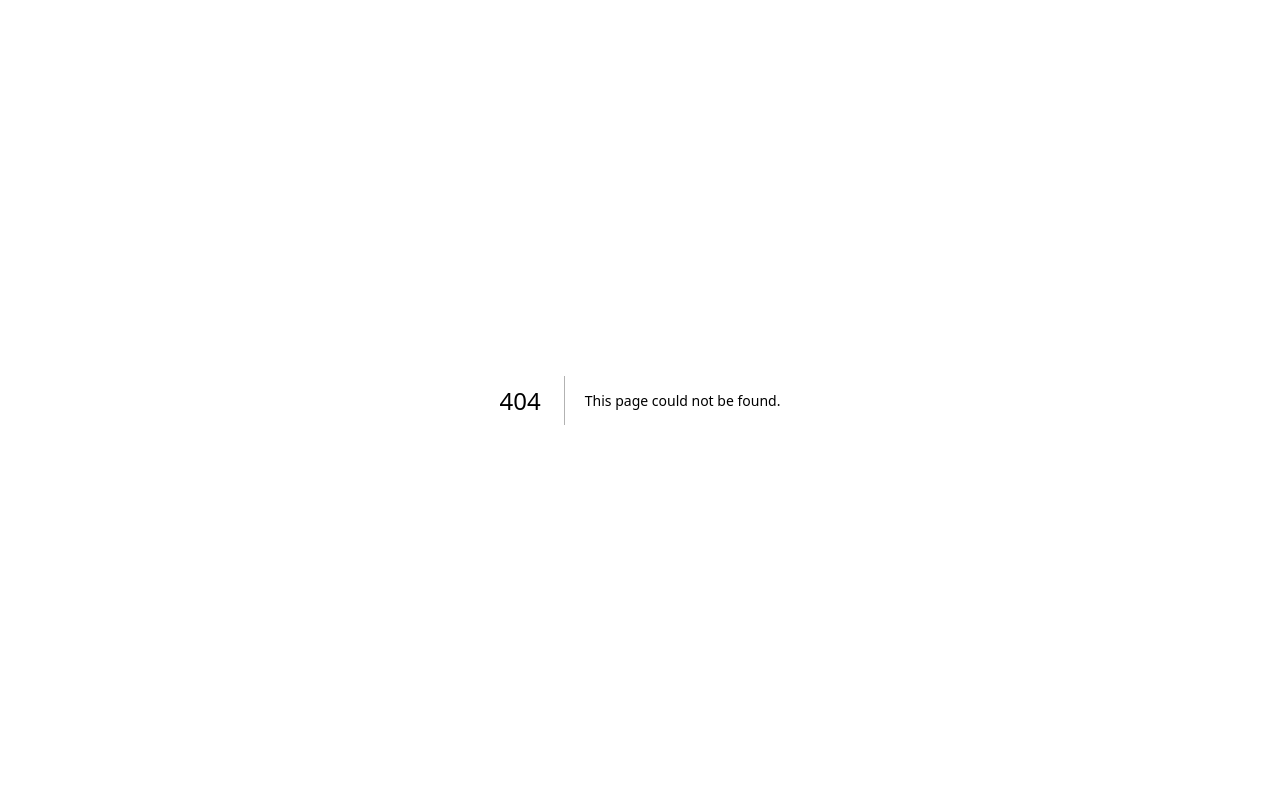
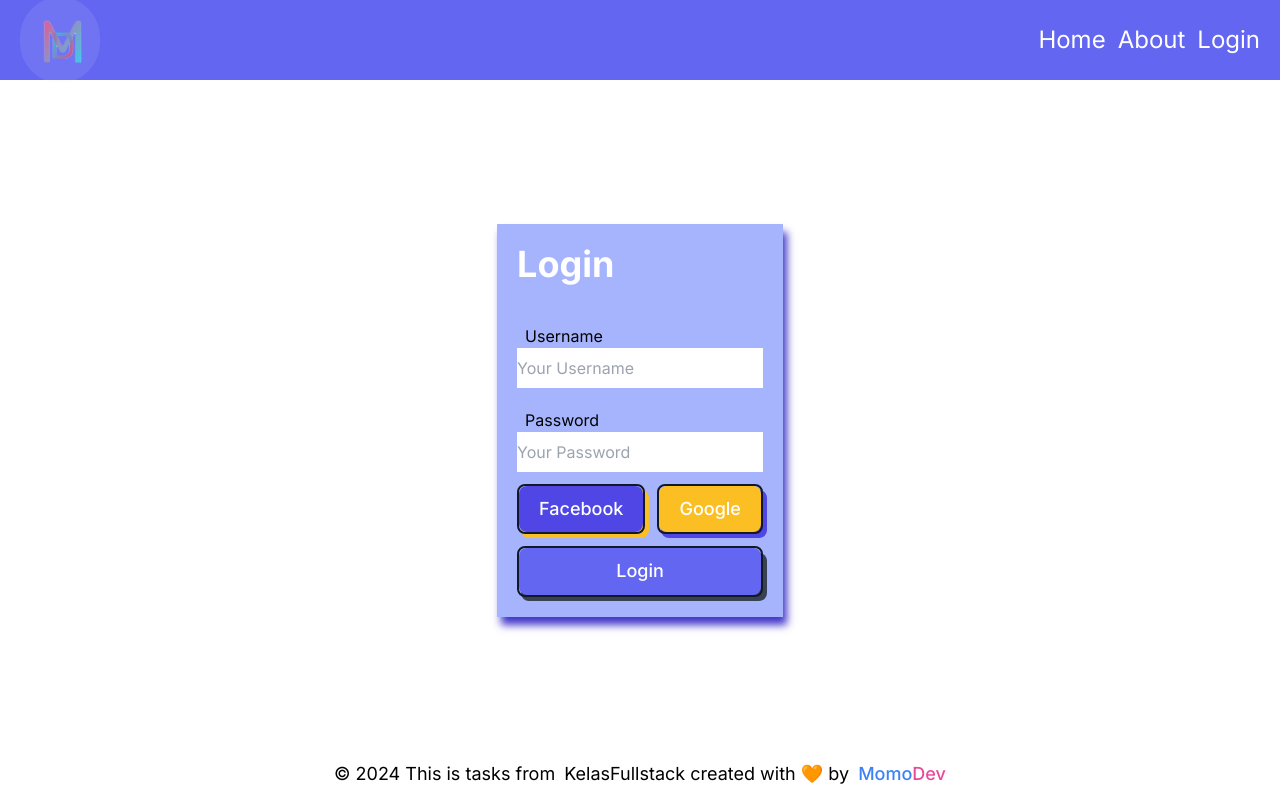
Before and after one commit to MomoDev9/kfstack, a Next.js app: page /login in a window 1280 px wide. Before the commit this address had no page. Built offline with nearby package versions, Linux system fonts and the light colour scheme.

Commit message:
login & some ui

```diff
--- a/app/blog/[filename]/page.js
+++ b/app/blog/[filename]/page.jsx
@@ -4,9 +4,9 @@ import { useEffect, useState } from "react";
 import { useParams } from "next/navigation";
 import matter from "gray-matter";
 
-import Header from "../../components/header";
 import MarkdownRenderer from "../components/markdownRenderer";
 import OtherPosts from "../components/otherPost";
+import Head from "next/head";
 
 export default function PostPage() {
   const { filename } = useParams();
@@ -23,6 +23,7 @@ export default function PostPage() {
       const res = await fetch(`/blog/markdown/${filename}`);
       const data = await res.json();
       setFile(data);
+      document.title = data.data.title;
     } catch (error) {
       console.error("Failed to fetch markdown file", error);
     }
@@ -36,7 +37,9 @@ export default function PostPage() {
   const { author, title, createdAt, banner, updatedAt } = data;
   return (
     <>
-      <Header />
+      <Head>
+        <title>{title} - Blog</title>
+      </Head>
       <div className="flex flex-col mx-0 px-4 bg-violet-200">
         <div className="flex w-full bg-red-700 bg-opacity-40 mt-1">
           <img
--- a/app/blog/components/markdownRenderer.js
+++ b/app/blog/components/markdownRenderer.js
@@ -8,12 +8,12 @@ export default function MarkdownRenderer({ content }) {
   return (
     <div
       className={` prose
-        prose-h1:text-3xl prose-h1:mt-10 prose-h1:mb-3
+        prose-h1:text-2xl prose-h1:mt-10 prose-h1:mb-3
         prose-p:text-base prose-p:first-letter:ml-5
         prose-strong:font-bold
         prose-ul:list-disc marker:text-neutral-400 prose-ul:text-neutral-600 prose-ul:my-0
-         prose-h2:border-l-2 prose-h2:pl-3 prose-h2:border-blue-600  prose-h2:text-2xl prose-h2:mt-10 prose-h2:mb-3
-         prose-h3:pl-3 prose-h3:border-blue-600  prose-h3:text-xl prose-h3:mt-5 prose-h3:mb-1
+         prose-h2:border-l-2 prose-h2:pl-3 prose-h2:border-blue-600  prose-h2:text-xl prose-h2:mt-10 prose-h2:mb-3
+         prose-h3:pl-3 prose-h3:border-blue-600  prose-h3:text-lg prose-h3:mt-5 prose-h3:mb-1
 `}
     >
       <Markdown>{content}</Markdown>
--- /dev/null
+++ b/app/blog/template.js
@@ -0,0 +1,24 @@
+import { Poppins } from "next/font/google";
+
+import Footer from "../components/footer";
+import Header from "../components/header";
+
+export const metadata = {
+  title: {
+    default: "Blog",
+  },
+};
+const poppins = Poppins({
+  weight: ["400", "500", "600", "700", "800", "900"],
+  subsets: ["latin"],
+});
+
+export default function blog({ children }) {
+  return (
+    <>
+      <Header home={"/blog"} />
+      <main className={poppins.className}>{children}</main>
+      <Footer />
+    </>
+  );
+}
--- a/app/components/header.jsx
+++ b/app/components/header.jsx
@@ -1,15 +1,27 @@
-export default function Home() {
+import Link from "next/link";
+
+export default function Home({ home }) {
   return (
     <header>
-      <div className="flex flex-row bg-indigo-500 max-w-screen justify-between items-center">
-        <div className="bg-indigo-100 bg-opacity-10 ml-5 rounded-full">
+      <div className="flex flex-row bg-indigo-500 max-w-screen justify-between items-center h-20">
+        <Link
+          href="/"
+          className="bg-indigo-100 bg-opacity-10 ml-5 rounded-full"
+        >
           <img src="/logo.png" alt="MomoDev" className="w-20" />
-        </div>
+        </Link>
         <div className="text-white text-2xl mr-5">
           <ul className="flex flex-row gap-3">
-            <li>Home</li>
-            <li>About</li>
-            <li>Login</li>
+            <Link href={home || "/"}>
+              {" "}
+              <li>Home</li>{" "}
+            </Link>
+            <a href="https://MomoDev.vercel.app">
+              <li>About</li>
+            </a>
+            <Link href="/login">
+              <li>Login</li>
+            </Link>
           </ul>
         </div>
       </div>
--- /dev/null
+++ b/app/gallery/template.js
@@ -0,0 +1,16 @@
+import Header from "../components/header";
+import Footer from "../components/footer";
+
+export const metadata = {
+  title: "Gallery",
+};
+
+export default function Gallery({ children }) {
+  return (
+    <>
+      <Header />
+      {children}
+      <Footer />
+    </>
+  );
+}
--- /dev/null
+++ b/app/login/btn.jsx
@@ -0,0 +1,29 @@
+export default function Btn({
+  text,
+  onClick,
+  col1,
+  col2,
+  colHover,
+  colText,
+  colTextHover,
+}) {
+  return (
+    <button className="relative inline-block text-lg group">
+      <span
+        className={`relative z-10 block px-5 py-3 overflow-hidden font-medium leading-tight ${colText} transition-colors duration-300 ease-out border-2 border-gray-900 rounded-lg group-hover:${colHover} group-hover:${colTextHover}`}
+      >
+        <span
+          className={`absolute inset-0 w-full h-full px-5 py-3 rounded-lg ${col1}`}
+        ></span>
+        <span
+          className={`absolute left-0 w-full h-48 -ml-2 transition-all duration-300 origin-top-right -rotate-90 -translate-x-full translate-y-12 ${col2} group-hover:-rotate-180 ease`}
+        ></span>
+        <span className="relative">{text}</span>
+      </span>
+      <span
+        className={`absolute bottom-0 right-0 w-full h-12 -mb-1 -mr-1 transition-all duration-200 ease-linear ${col2} rounded-lg group-hover:mb-0 group-hover:mr-0`}
+        data-rounded="rounded-lg"
+      ></span>
+    </button>
+  );
+}
--- /dev/null
+++ b/app/login/page.jsx
@@ -0,0 +1,65 @@
+import Header from "../components/header";
+import Footer from "../components/footer";
+import Btn from "./btn";
+
+export default function Login() {
+  return (
+    <>
+      <Header />
+      <main className="flex  justify-center items-center min-h-[85vh]">
+        <div className="flex flex-col bg-indigo-300  shadow-indigo-700 shadow-[4.0px_8.0px_8.0px_rgba(0,0,0,0.38)]">
+          <h1 className="text-4xl font-bold text-white ml-5 mt-5">Login</h1>
+          <form action="" className="flex flex-col p-5">
+            <label htmlFor="username" className="mx-2 mt-5">
+              Username
+            </label>
+            <input
+              type="text"
+              name="username"
+              id="username"
+              placeholder="Your Username"
+              className="h-10 w-full"
+              autoComplete="username"
+            />
+            <label htmlFor="password" className="mx-2 mt-5">
+              Password
+            </label>
+            <input
+              type="password"
+              name="password"
+              id="password"
+              placeholder="Your Password"
+              className="h-10 w-full"
+              autoComplete="current-password"
+            />
+            <div className="flex flex-row space-x-3 my-3">
+              <Btn
+                text="Facebook"
+                col1="bg-indigo-600"
+                col2="bg-amber-400"
+                colHover="bg-amber-400"
+                colText="text-white"
+                colTextHover="text-white"
+              />
+              <Btn
+                text="Google"
+                col1="bg-amber-400"
+                col2="bg-indigo-600"
+                colHover="bg-indigo-700"
+                colText="text-white"
+              />
+            </div>
+            <Btn
+              text="Login"
+              col1="bg-indigo-500"
+              col2="bg-gray-700"
+              colHover="bg-indigo-700"
+              colText="text-white"
+            />
+          </form>
+        </div>
+      </main>
+      <Footer />
+    </>
+  );
+}
--- a/app/maze/page.jsx
+++ b/app/maze/page.jsx
@@ -182,7 +182,7 @@ export default function Home() {
           Right
         </button>
       </div>
-      <div className="flex justify-center items-center mt-16 ">
+      <div className="flex justify-center items-center mt-16 mb-16">
         <span className="p-5 bg-red-500" /> = finish
         <span className="p-5 bg-blue-500 ml-5" /> = you
         <span className="p-5 bg-yellow-500 ml-5" /> = bonus
--- /dev/null
+++ b/app/maze/template.js
@@ -0,0 +1,17 @@
+import Header from "../components/header";
+import Footer from "../components/footer";
+
+export const metadata = {
+  title: "Maze",
+  description: "Maze Game using tables",
+};
+
+export default function Maze({ children }) {
+  return (
+    <>
+      <Header />
+      {children}
+      <Footer />
+    </>
+  );
+}
--- a/app/page.js
+++ b/app/page.js
@@ -1,3 +1,4 @@
+import Link from "next/link";
 import Header from "./components/header";
 import Image from "next/image";
 
@@ -5,7 +6,22 @@ export default function Home() {
   return (
     <>
       <main className="flex min-h-screen flex-col items-center justify-between">
-        MomoDev
+        <Link href="/gallery">
+          <img src="https://cdn.icon-icons.com/icons2/2444/PNG/512/galery_image_photo_picture_icon_148669.png" />
+          gallery
+        </Link>
+        <Link href="/blog">
+          <img src="http://blog.sribu.com/wp-content/uploads/2014/05/blog-icon.png" />
+          blog
+        </Link>
+        <Link href="/maze">
+          <img src="https://imghost.net/ib/tvJXz73VJdohtfo_1723066424.png" />
+          maze
+        </Link>
+        <Link href="/blog">
+          <img src="https://imghost.net/ib/hm8czNy2fokUXba_1723066155.jpg" />
+          anibox
+        </Link>
       </main>
     </>
   );
```
Also changed, not shown: app/anibox/template.js (renamed from app/anibox/layout.js).
